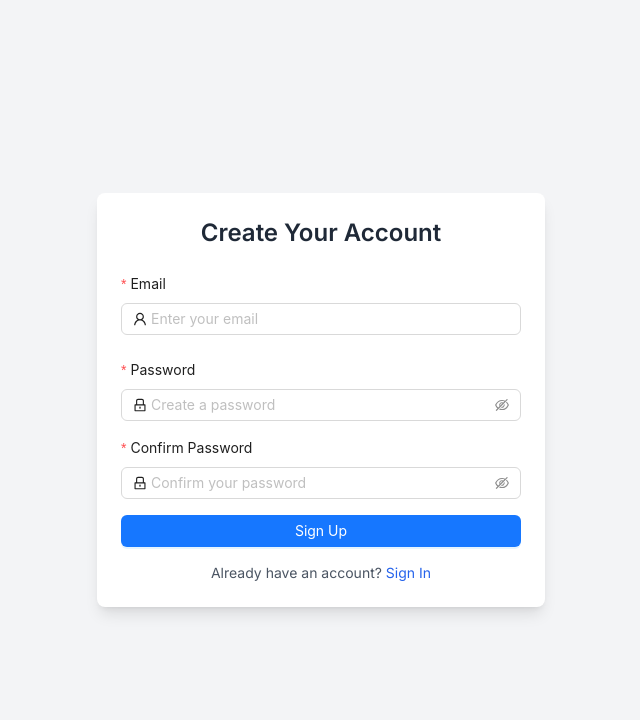
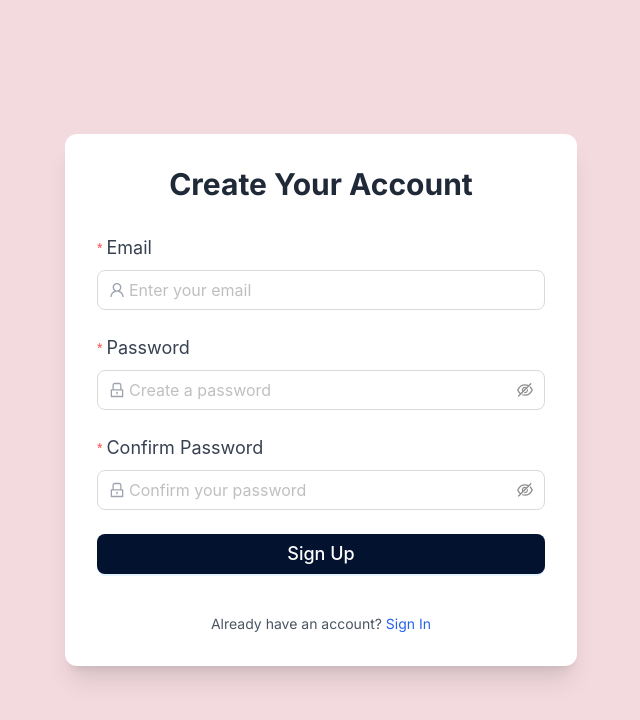
Before and after one commit to namanhpham/ConnextFE, a Next.js app: page /sign-up in a window 1280 px wide. Shown: the top 720 px of the page, without its empty margins (319-959 px from the left). Built offline with nearby package versions, Linux system fonts and the light colour scheme.

Commit message:
update theme

```diff
--- a/app/(site)/(components)/AuthForm.tsx
+++ b/app/(site)/(components)/AuthForm.tsx
@@ -3,13 +3,12 @@
 import { Form, Input, Button } from 'antd';
 import { LockOutlined, UserOutlined } from '@ant-design/icons';
 import Link from 'next/link';
-import { useEffect } from 'react';
+
 declare global {
     interface Window {
         google: any; // You can replace `any` with specific types if available.
     }
 }
-
 
 const AuthForm = () => {
     const onFinish = (values: any) => {
@@ -26,24 +25,11 @@ const AuthForm = () => {
         // Add your API call here to handle Google Sign-In
     };
 
-    // useEffect(() => {
-    //     // Load Google OAuth library
-    //     window.google.accounts.id.initialize({
-    //         client_id: 'YOUR_GOOGLE_CLIENT_ID',
-    //         callback: handleGoogleSignIn,
-    //     });
-
-    //     window.google.accounts.id.renderButton(
-    //         document.getElementById('google-signin-btn'),
-    //         { theme: 'outline', size: 'large', width: '100%' } // Customize button style
-    //     );
-    // }, []);
-
     return (
-        <div className="flex justify-center items-center h-screen bg-gray-100">
-            <div className="w-full max-w-md p-6 bg-white rounded-lg shadow-lg">
-                <h2 className="text-2xl font-semibold text-center text-gray-800 mb-6">
-                    Sign In to Your Account
+        <div className="flex justify-center items-center h-screen bg-light">
+            <div className="w-full max-w-lg p-8 bg-white rounded-xl shadow-xl">
+                <h2 className="text-3xl font-bold text-center text-gray-800 mb-8">
+                    Welcome Back
                 </h2>
 
                 <Form
@@ -51,11 +37,11 @@ const AuthForm = () => {
                     layout="vertical"
                     onFinish={onFinish}
                     onFinishFailed={onFinishFailed}
-                    className="space-y-4"
+                    className="space-y-6"
                 >
                     {/* Email Field */}
                     <Form.Item
-                        label="Email"
+                        label={<span className="text-lg text-gray-700">Email</span>}
                         name="email"
                         rules={[
                             {
@@ -69,14 +55,15 @@ const AuthForm = () => {
                         ]}
                     >
                         <Input
-                            prefix={<UserOutlined />}
+                            size="large"
+                            prefix={<UserOutlined className="text-gray-400" />}
                             placeholder="Enter your email"
                         />
                     </Form.Item>
 
                     {/* Password Field */}
                     <Form.Item
-                        label="Password"
+                        label={<span className="text-lg text-gray-700">Password</span>}
                         name="password"
                         rules={[
                             {
@@ -90,7 +77,8 @@ const AuthForm = () => {
                         ]}
                     >
                         <Input.Password
-                            prefix={<LockOutlined />}
+                            size="large"
+                            prefix={<LockOutlined className="text-gray-400" />}
                             placeholder="Enter your password"
                         />
                     </Form.Item>
@@ -100,7 +88,8 @@ const AuthForm = () => {
                         <Button
                             type="primary"
                             htmlType="submit"
-                            className="w-full"
+                            className="w-full text-lg font-medium"
+                            size="large"
                         >
                             Sign In
                         </Button>
@@ -108,9 +97,12 @@ const AuthForm = () => {
                 </Form>
 
                 {/* Google Sign-In Button */}
-                <div id="google-signin-btn" className="w-full my-4"></div>
+                <div
+                    id="google-signin-btn"
+                    className="w-full my-4 flex justify-center"
+                ></div>
 
-                <div className="text-center mt-4">
+                <div className="text-center mt-6">
                     <p className="text-sm text-gray-600">
                         Don’t have an account?{' '}
                         <Link href="/sign-up" className="text-blue-600 hover:underline">
--- a/app/(site)/(components)/RegisterForm.tsx
+++ b/app/(site)/(components)/RegisterForm.tsx
@@ -20,9 +20,9 @@ const RegisterForm = () => {
     };
 
     return (
-        <div className="flex justify-center items-center h-screen bg-gray-100">
-            <div className="w-full max-w-md p-6 bg-white rounded-lg shadow-lg">
-                <h2 className="text-2xl font-semibold text-center text-gray-800 mb-6">
+        <div className="flex justify-center items-center h-screen bg-light">
+            <div className="w-full max-w-lg p-8 bg-white rounded-xl shadow-xl">
+                <h2 className="text-3xl font-bold text-center text-gray-800 mb-8">
                     Create Your Account
                 </h2>
 
@@ -31,11 +31,11 @@ const RegisterForm = () => {
                     layout="vertical"
                     onFinish={onFinish}
                     onFinishFailed={onFinishFailed}
-                    className="space-y-4"
+                    className="space-y-6"
                 >
                     {/* Email Field */}
                     <Form.Item
-                        label="Email"
+                        label={<span className="text-lg text-gray-700">Email</span>}
                         name="email"
                         rules={[
                             {
@@ -49,14 +49,15 @@ const RegisterForm = () => {
                         ]}
                     >
                         <Input
-                            prefix={<UserOutlined />}
+                            size="large"
+                            prefix={<UserOutlined className="text-gray-400" />}
                             placeholder="Enter your email"
                         />
                     </Form.Item>
 
                     {/* Password Field */}
                     <Form.Item
-                        label="Password"
+                        label={<span className="text-lg text-gray-700">Password</span>}
                         name="password"
                         rules={[
                             {
@@ -70,14 +71,15 @@ const RegisterForm = () => {
                         ]}
                     >
                         <Input.Password
-                            prefix={<LockOutlined />}
+                            size="large"
+                            prefix={<LockOutlined className="text-gray-400" />}
                             placeholder="Create a password"
                         />
                     </Form.Item>
 
                     {/* Confirm Password Field */}
                     <Form.Item
-                        label="Confirm Password"
+                        label={<span className="text-lg text-gray-700">Confirm Password</span>}
                         name="confirmPassword"
                         dependencies={['password']}
                         rules={[
@@ -98,7 +100,8 @@ const RegisterForm = () => {
                         ]}
                     >
                         <Input.Password
-                            prefix={<LockOutlined />}
+                            size="large"
+                            prefix={<LockOutlined className="text-gray-400" />}
                             placeholder="Confirm your password"
                         />
                     </Form.Item>
@@ -108,7 +111,8 @@ const RegisterForm = () => {
                         <Button
                             type="primary"
                             htmlType="submit"
-                            className="w-full"
+                            className="w-full text-lg font-medium"
+                            size="large"
                         >
                             Sign Up
                         </Button>
@@ -116,9 +120,9 @@ const RegisterForm = () => {
                 </Form>
 
                 {/* Google Sign-In Button */}
-                <div id="google-signin-btn" className="w-full my-4"></div>
+                <div id="google-signin-btn" className="w-full my-4 flex justify-center"></div>
 
-                <div className="text-center mt-4">
+                <div className="text-center mt-6">
                     <p className="text-sm text-gray-600">
                         Already have an account?{' '}
                         <Link href="/sign-in" className="text-blue-600 hover:underline">
--- a/app/(site)/page.tsx
+++ b/app/(site)/page.tsx
@@ -1,20 +1,8 @@
-import Image from 'next/image';
 import Link from 'next/link';
 
 export default function Home() {
   return (
-    <div className="relative h-screen w-full">
-      {/* Background Image */}
-      <Image
-        src="/web-bg.jpg" // Replace with your image path
-        alt="Background"
-        layout="fill"
-        objectFit="cover"
-        quality={100}
-        className="-z-10"
-        priority
-      />
-
+    <div className="relative h-screen w-full bg-primary">
       {/* Overlay Content */}
       <div className="relative flex flex-col items-center justify-center h-full bg-black/50 text-white">
         <h1 className="text-4xl md:text-6xl font-bold text-center mb-4">
@@ -24,7 +12,7 @@ export default function Home() {
           Connect, share, and communicate with your friends and family instantly.
         </p>
         <div className="flex space-x-4">
-          <button className="bg-blue-600 hover:bg-blue-700 text-white px-6 py-3 rounded-md text-lg">
+          <button className="bg-highlight hover:bg-accent text-white px-6 py-3 rounded-md text-lg">
             <Link href={"/sign-in"}>
                 Get Started
             </Link>
--- a/app/(site)/sign-in/page.tsx
+++ b/app/(site)/sign-in/page.tsx
@@ -3,7 +3,7 @@ import AuthForm from '../(components)/AuthForm'
 
 export default function Home() {
   return (
-    <div>
+    <div className="bg-light h-screen flex items-center justify-center">
       <AuthForm />
     </div>
   )
--- a/app/layout.tsx
+++ b/app/layout.tsx
@@ -1,6 +1,7 @@
 import type { Metadata } from 'next'
 import { Inter } from 'next/font/google'
 import './globals.css'
+import { ConfigProvider } from 'antd';
 
 const inter = Inter({ subsets: ['latin'] })
 
@@ -9,6 +10,15 @@ export const metadata: Metadata = {
   description: 'Chat and video call with your friends',
 }
 
+const theme = {
+  components: {
+    Button: {
+      colorPrimary: '#03122F',
+      colorSecondary: '#19305C',
+    },
+  },
+};
+
 export default function RootLayout({
   children,
 }: {
@@ -16,7 +26,11 @@ export default function RootLayout({
 }) {
   return (
     <html lang="en">
-      <body className={inter.className}>{children}</body>
+      <body className={inter.className}>
+        <ConfigProvider theme={theme}>
+          {children}
+        </ConfigProvider>
+      </body>
     </html>
   )
 }
--- a/tailwind.config.ts
+++ b/tailwind.config.ts
@@ -7,7 +7,16 @@ const config: Config = {
     "./app/**/*.{js,ts,jsx,tsx,mdx}",
   ],
   theme: {
-    extend: {},
+    extend: {
+      colors: {
+        primary: "#03122F",
+        secondary: "#19305C",
+        accent: "#413B61",
+        highlight: "#AE7DAC",
+        light: "#F3DADF",
+        warning: "#F1916D",
+      },
+    },
   },
   plugins: [],
 };
```
Also changed, not shown: 1 other file (tests, documents, lock files or other folders).
